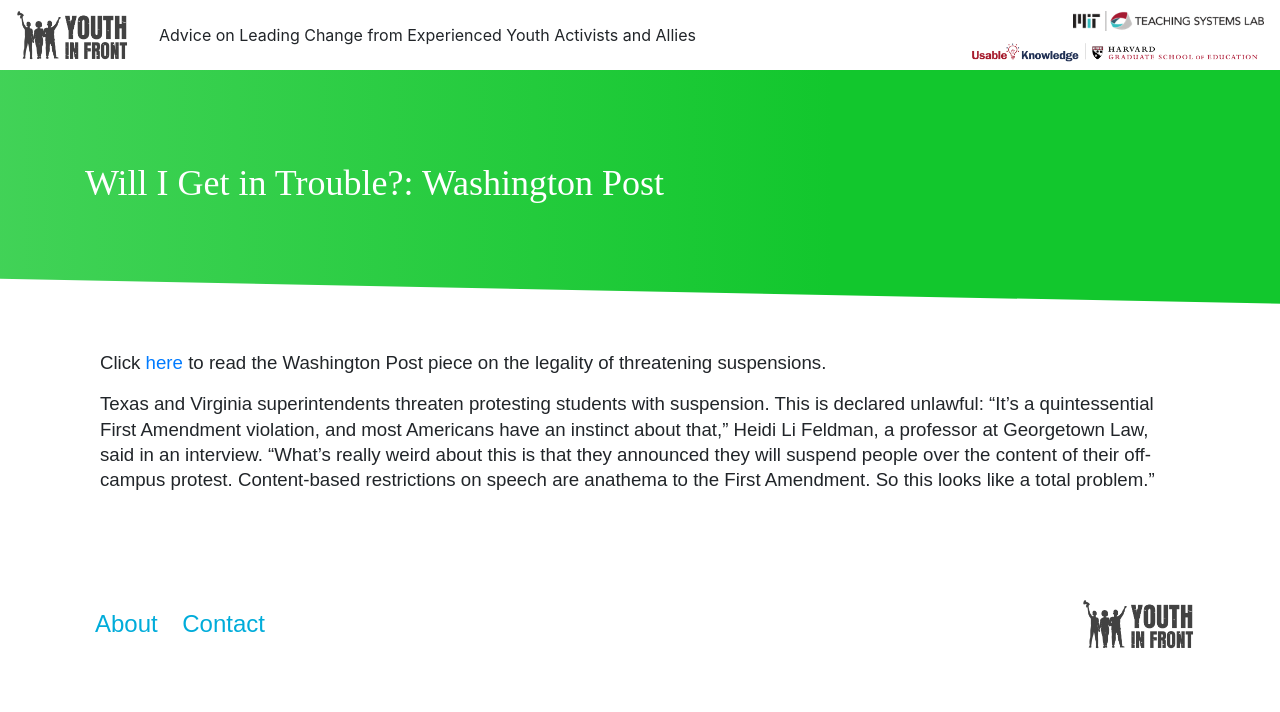
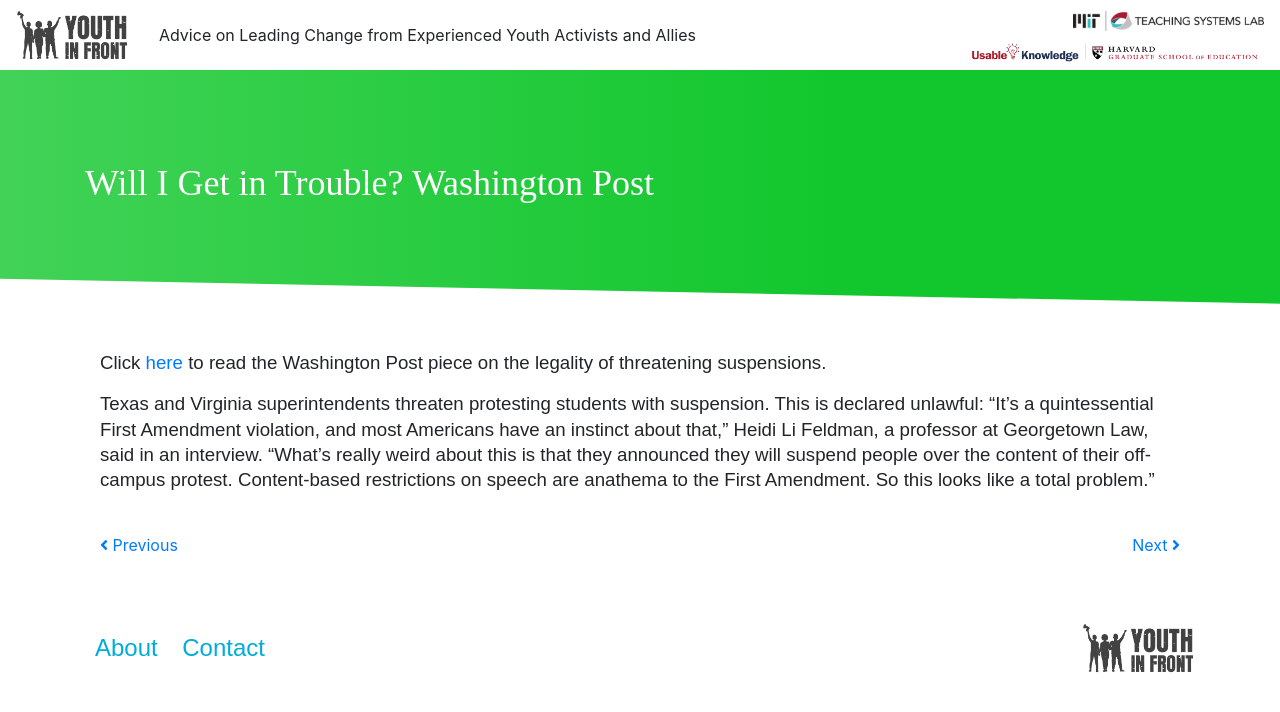
Before and after one commit to youthinfront/youthinfront-site, a Jekyll site: the page built from will-i-get-in-trouble-wash-post.md, in a window 1280 px wide. Shown: the top 712 px of the page. Built offline with Jekyll 4.4.1, drawn with Linux system fonts in a browser that asks for light colours; nearby versions of some CDN libraries; our own code applies the rules of GitHub Pages for plain Markdown files.

Commit message:
Don't break the layout with colons in frontmatter

```diff
--- a/scraper.py
+++ b/scraper.py
@@ -60,6 +60,7 @@
 
     def set_front_matter(self, key, value):
         self.front_matter[key] = value
+        value = value.replace(':', '')
         if key not in self.front_matter_keys_in_order:
             self.front_matter_keys_in_order.append(key)
 
--- a/will-i-get-in-trouble-wash-post.md
+++ b/will-i-get-in-trouble-wash-post.md
@@ -1,6 +1,6 @@
 ---
 layout: page
-title: Will I Get in Trouble?: Washington Post
+title: Will I Get in Trouble? Washington Post
 previous: /will-i-get-in-trouble-NSBA.html
 next: /video-will-i-get-in-trouble-main.html
 ---
```
